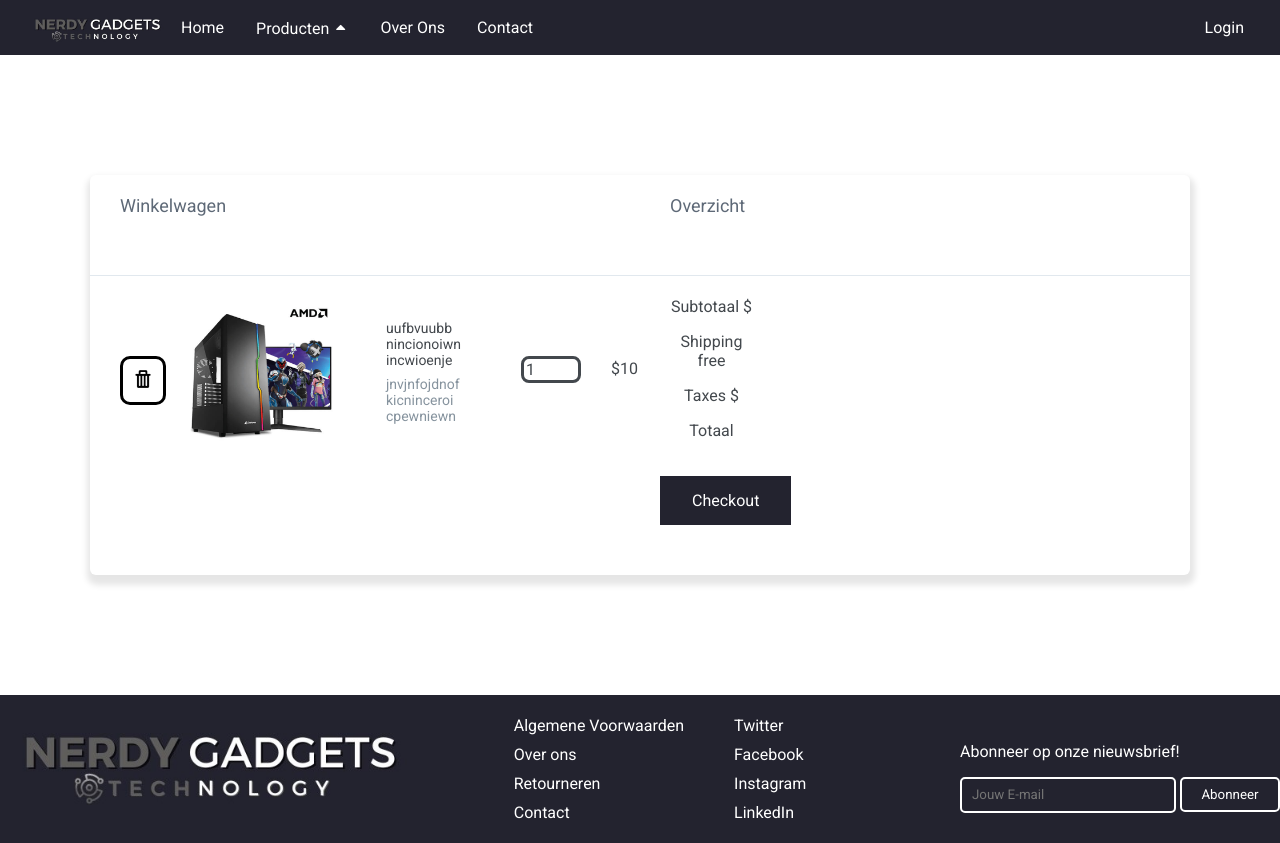
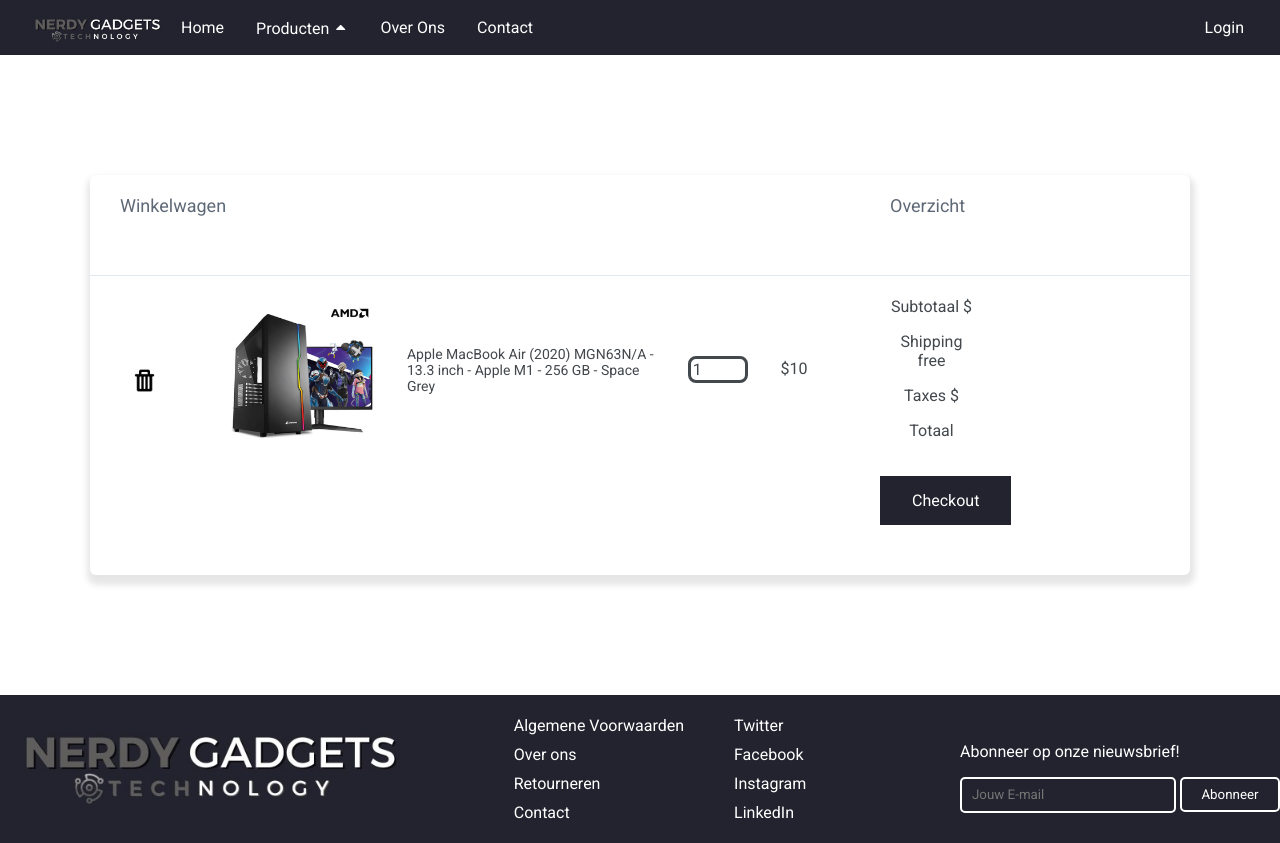
Before and after one commit to GyKevin/NerdyGadgets, a PHP site: page /pages/winkelwagen.php in a window 1280 px wide. Run offline with PHP 8.4, Linux system fonts and the light colour scheme; data that the repository does not hold is empty.

Commit message:
Winkelwagen klaar

```diff
--- a/css/winkelwagen.css
+++ b/css/winkelwagen.css
@@ -18,11 +18,11 @@ main {
   }
   .winkelwagen{
     height: 100%;
-    width: 50%;
+    width: 70%;
   }
   .overzicht{
     height: 100%;
-    width: 50%;
+    width: 30%;
   }
 .titel {
     height: 60px;
@@ -50,40 +50,34 @@ main {
     background-color: #1C00ff00;
     color: black;
     padding: 10px;
-    border: solid 3px black;
-    border-radius: 10px;
+    /* border: solid 3px black; */
+    /* border-radius: 10px; */
+    border-color: #1C00ff00;
   }
-  .buttons img{
-    height: 20px;
+.buttons img{
+    height: 25px;
     width: auto;
   }
 .image img{
-    margin-right: 50px;
+    margin-right: 30px;
     width: 150px;
     height: auto;
 }
 .description{
     padding-top: 10px;
-    margin-right: 60px;
-    width: 115px;
+    margin-right: 20px;
+    width: 300px;
 }
 .description p{
     display: block;
     font-size: 14px;
     color: #43484D;
     font-weight: 400;
-}
-.description p:first-child{
-    margin-bottom: 5px;
-}
-.description p:last-child {
-font-weight: 300px;
-margin-top: 8px;
-color: #86939E;
+    margin-top: 40px;
 }
 .quantity {
     padding-top: 60px;
-    margin-right: 30px;
+    margin-right: 10px;
 }
 .quantity input {
     width: 50px;
--- a/pages/winkelwagen.php
+++ b/pages/winkelwagen.php
@@ -44,8 +44,7 @@
             </div>
 
             <div class="description">
-                <p>uufbvuubb nincionoiwn incwioenje</p>
-                <p>jnvjnfojdnof kicninceroi cpewniewn</p>
+                <p>Apple MacBook Air (2020) MGN63N/A - 13.3 inch - Apple M1 - 256 GB - Space Grey</p>
             </div>
 
             <div class="quantity">
```
